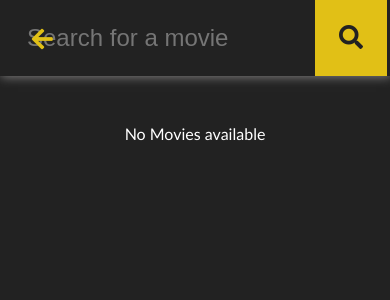
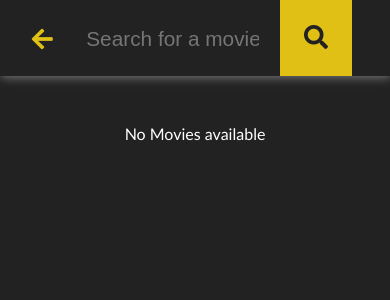
Before and after one commit to Nouran96/My-Movies-React-App, a React (Create React App) app: page /search in a window 390 px wide. Shown: the top 300 px of the page. Built offline with nearby package versions, Linux system fonts and the light colour scheme.

Commit message:
Responsive layout

```diff
--- a/src/App.css
+++ b/src/App.css
@@ -195,3 +195,23 @@ header .logo i {
 .show {
   display: block;
 }
+
+@media (max-width: 800px) {
+  .search-page form input {
+    width: 70%;
+    margin-left: 7%
+  }
+}
+
+@media (max-width: 600px) {
+  .add-movie {
+    left: 80%;
+  }
+}
+
+@media (max-width: 410px) {
+  .search-page form input {
+    width: 55%;
+    font-size: 1.3em;
+  }
+}
```
